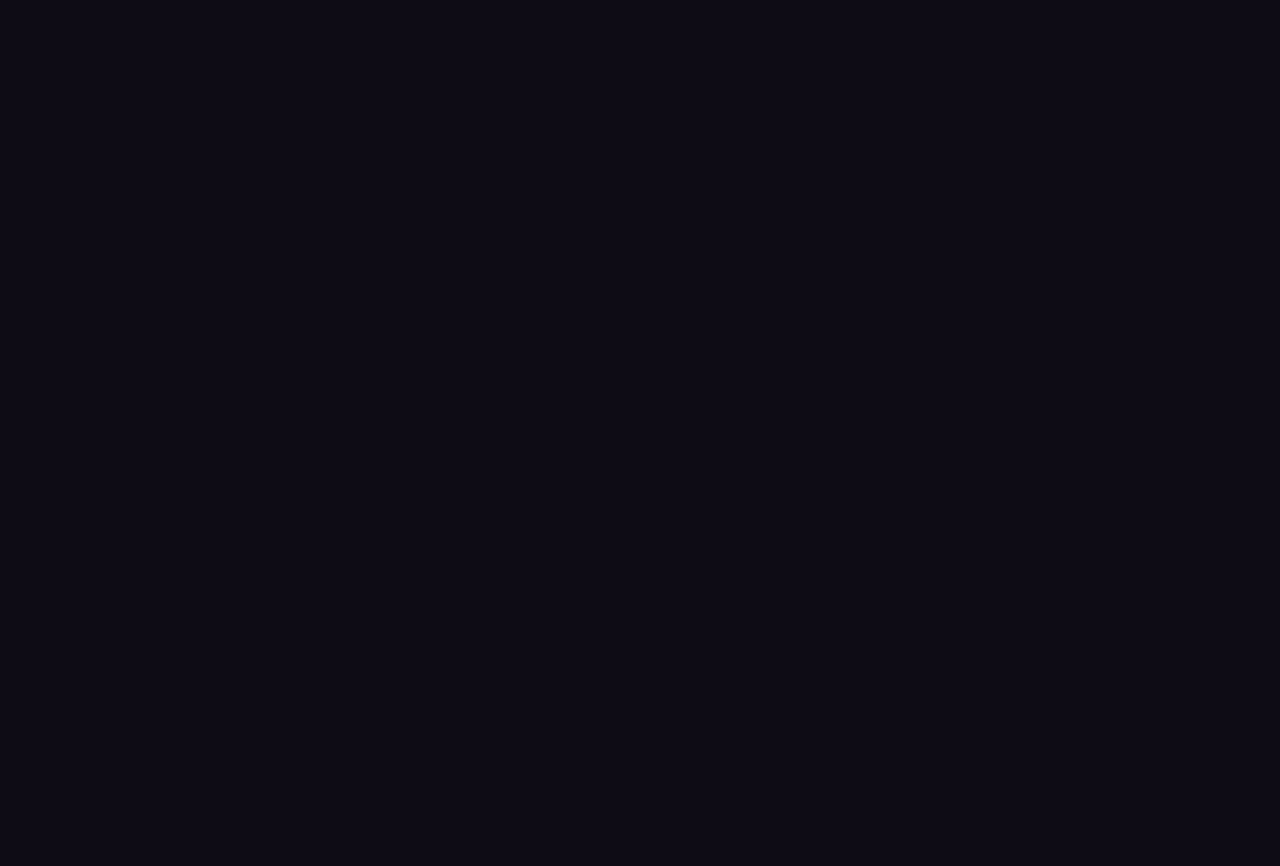
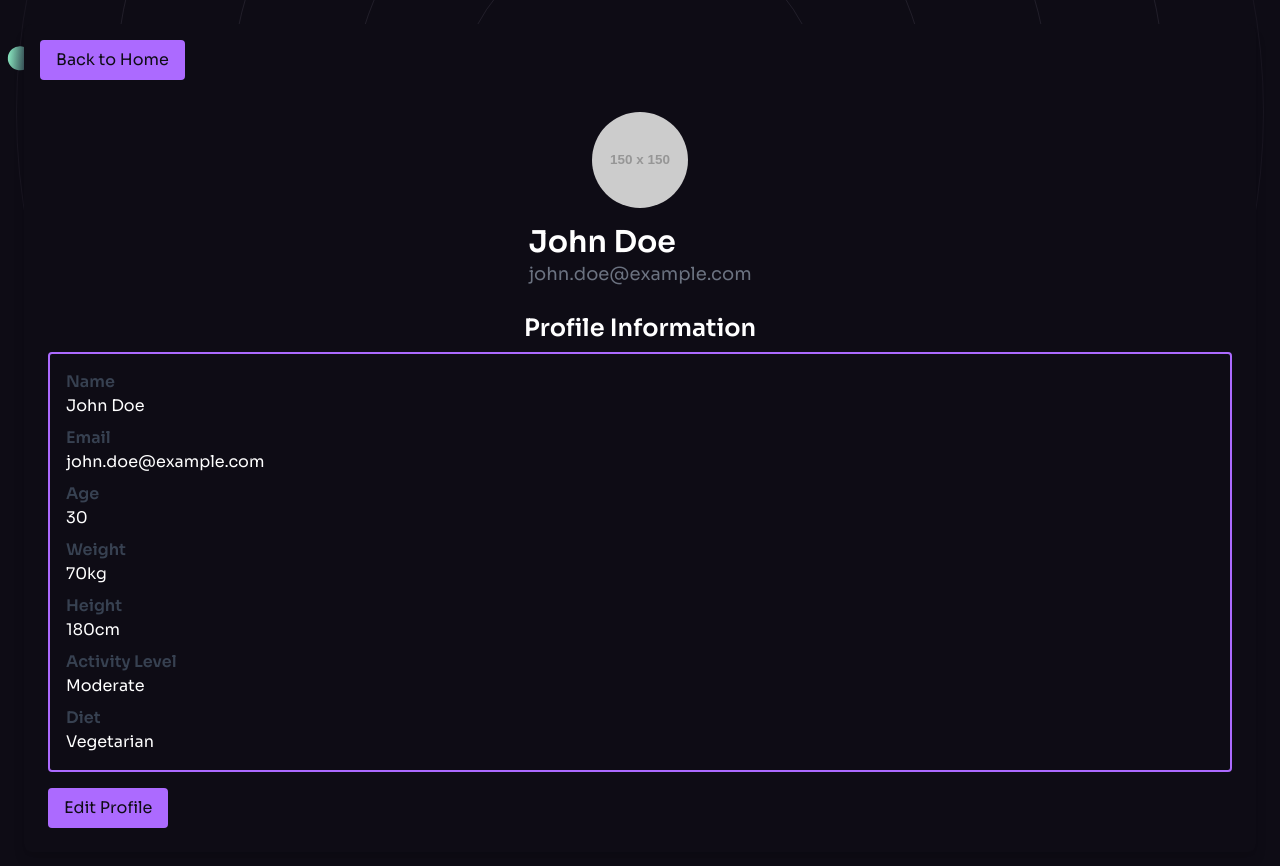
Before and after one commit to Thykp/HEAP_Group17, a React (Vite) app in the folder frontend/: page /profile in a window 1280 px wide. Before the commit this address had no page. Shown: the top 866 px of the page. Before the commit the page ends 800 px from the top, so only its background shows below. Built offline with nearby package versions, Linux system fonts and the light colour scheme.

Commit message:
added profile and updated background rendering

```diff
--- a/frontend/src/App.jsx
+++ b/frontend/src/App.jsx
@@ -1,26 +1,29 @@
+// App.jsx
 import { Routes, Route, useLocation } from 'react-router-dom';
 import { CSSTransition, TransitionGroup } from 'react-transition-group';
 import Login from "./pages/Login";
 import Home from "./pages/Home";
 import Landing from "./pages/Landing";
+import Profile from "./pages/Profile";
+import '../src/index.css';
+import Layout from './components/Layout';
 
 const App = () => {
   const location = useLocation();
 
   return (
+    <Layout>
       <TransitionGroup>
-      <CSSTransition
-        key={location.key}
-        classNames="page"
-        timeout={700}
-      >
+        <CSSTransition key={location.key} classNames="page" timeout={500}>
           <Routes location={location}>
             <Route path="/" element={<Landing />} />
             <Route path="/login" element={<Login />} />
             <Route path="/home" element={<Home />} />
+            <Route path="/profile" element={<Profile />} />
           </Routes>
         </CSSTransition>
       </TransitionGroup>
+    </Layout>
   );
 };
 
--- /dev/null
+++ b/frontend/src/components/Layout.jsx
@@ -0,0 +1,28 @@
+// src/components/Layout.jsx
+import React from 'react';
+import { heroBackground } from "../assets";
+import { BackgroundCircles } from "./design/Hero";
+
+const Layout = ({ children }) => {
+  return (
+    <div className="relative min-h-screen">
+      <div className="absolute inset-0 overflow-hidden">
+        {/* <div className="absolute -top-[54%] left-1/2 w-[234%] -translate-x-1/2 md:-top-[46%] md:w-[138%] lg:-top-[104%]">
+          <img
+            src={heroBackground}
+            className="w-full"
+            width={1440}
+            height={1800}
+            alt="hero background"
+          />
+        </div> */}
+        <BackgroundCircles className="adjusted-background-circles" />
+      </div>
+      <div className="relative z-10">
+        {children}
+      </div>
+    </div>
+  );
+};
+
+export default Layout;
--- /dev/null
+++ b/frontend/src/components/ProfileComponent.jsx
@@ -0,0 +1,172 @@
+import React, { useState } from 'react';
+import { Link } from 'react-router-dom';
+
+const ProfileComponent = () => {
+  const [isEditing, setIsEditing] = useState(false);
+  const [user, setUser] = useState({
+    name: 'John Doe',
+    email: 'john.doe@example.com',
+    age: 30,
+    weight: '70kg',
+    height: '180cm',
+    activityLevel: 'Moderate',
+    diet: 'Vegetarian',
+  });
+
+  const handleEdit = () => {
+    setIsEditing(true);
+  };
+
+  const handleSave = () => {
+    // Save the updated user information (e.g., send to API)
+    setIsEditing(false);
+  };
+
+  const handleChange = (e) => {
+    const { name, value } = e.target;
+    setUser({ ...user, [name]: value });
+  };
+
+  return (
+    <div className="container mx-auto p-6">
+      <div className="bg-n-8 text-n-1 rounded-lg shadow-lg p-6 relative">
+        <Link to="/home" className="absolute top-4 left-4">
+          <button className="px-4 py-2 bg-color-1 text-n-8 rounded hover:bg-color-2 transition duration-300 ease-in-out">
+            Back to Home
+          </button>
+        </Link>
+        <div className="flex flex-col items-center mt-16 space-y-4">
+          <img
+            src="https://via.placeholder.com/150"
+            alt={`${user.name}'s profile`}
+            className="w-24 h-24 rounded-full object-cover"
+          />
+          <div>
+            <h1 className="text-3xl font-bold">{user.name}</h1>
+            <p className="text-lg text-gray-500">{user.email}</p>
+          </div>
+        </div>
+        <div className="mt-6">
+          <h2 className="text-2xl font-semibold">Profile Information</h2>
+          <div className="mt-2 p-4 border-2 border-color-1 rounded space-y-2">
+            <div>
+              <label className="block text-gray-700">Name</label>
+              {isEditing ? (
+                <input
+                  type="text"
+                  name="name"
+                  value={user.name}
+                  onChange={handleChange}
+                  className="w-full px-4 py-2 bg-n-7 text-n-1 rounded"
+                />
+              ) : (
+                <p>{user.name}</p>
+              )}
+            </div>
+            <div>
+              <label className="block text-gray-700">Email</label>
+              {isEditing ? (
+                <input
+                  type="email"
+                  name="email"
+                  value={user.email}
+                  onChange={handleChange}
+                  className="w-full px-4 py-2 bg-n-7 text-n-1 rounded"
+                />
+              ) : (
+                <p>{user.email}</p>
+              )}
+            </div>
+            <div>
+              <label className="block text-gray-700">Age</label>
+              {isEditing ? (
+                <input
+                  type="number"
+                  name="age"
+                  value={user.age}
+                  onChange={handleChange}
+                  className="w-full px-4 py-2 bg-n-7 text-n-1 rounded"
+                />
+              ) : (
+                <p>{user.age}</p>
+              )}
+            </div>
+            <div>
+              <label className="block text-gray-700">Weight</label>
+              {isEditing ? (
+                <input
+                  type="text"
+                  name="weight"
+                  value={user.weight}
+                  onChange={handleChange}
+                  className="w-full px-4 py-2 bg-n-7 text-n-1 rounded"
+                />
+              ) : (
+                <p>{user.weight}</p>
+              )}
+            </div>
+            <div>
+              <label className="block text-gray-700">Height</label>
+              {isEditing ? (
+                <input
+                  type="text"
+                  name="height"
+                  value={user.height}
+                  onChange={handleChange}
+                  className="w-full px-4 py-2 bg-n-7 text-n-1 rounded"
+                />
+              ) : (
+                <p>{user.height}</p>
+              )}
+            </div>
+            <div>
+              <label className="block text-gray-700">Activity Level</label>
+              {isEditing ? (
+                <input
+                  type="text"
+                  name="activityLevel"
+                  value={user.activityLevel}
+                  onChange={handleChange}
+                  className="w-full px-4 py-2 bg-n-7 text-n-1 rounded"
+                />
+              ) : (
+                <p>{user.activityLevel}</p>
+              )}
+            </div>
+            <div>
+              <label className="block text-gray-700">Diet</label>
+              {isEditing ? (
+                <input
+                  type="text"
+                  name="diet"
+                  value={user.diet}
+                  onChange={handleChange}
+                  className="w-full px-4 py-2 bg-n-7 text-n-1 rounded"
+                />
+              ) : (
+                <p>{user.diet}</p>
+              )}
+            </div>
+          </div>
+          {isEditing ? (
+            <button
+              onClick={handleSave}
+              className="mt-4 px-4 py-2 bg-color-1 text-n-8 rounded hover:bg-color-2 transition duration-300 ease-in-out"
+            >
+              Save
+            </button>
+          ) : (
+            <button
+              onClick={handleEdit}
+              className="mt-4 px-4 py-2 bg-color-1 text-n-8 rounded hover:bg-color-2 transition duration-300 ease-in-out"
+            >
+              Edit Profile
+            </button>
+          )}
+        </div>
+      </div>
+    </div>
+  );
+};
+
+export default ProfileComponent;
--- a/frontend/src/index.css
+++ b/frontend/src/index.css
@@ -14,33 +14,43 @@
 }
 
 * {
-  scroll-behavior: smooth
+  scroll-behavior: smooth;
 }
 
-/* In your styles.css or equivalent */
+.adjusted-background-circles {
+  position: absolute;
+  top: 50%; /* Adjust as needed */
+  left: 50%;
+  width: 78rem;
+  height: 78rem; /* Adjust width and height based on design */
+  transform: translate(-50%, -50%);
+  border: 2px solid rgba(0, 0, 0, 0.5); /* Example border styling */
+  border-radius: 50%;
+  z-index: -1;
+}
+
+/* Transition styles for page enter and exit */
 .page-enter {
   opacity: 0;
-  transform: scale(0.9);
-  transition: opacity 0.7s ease-in-out, transform 0.7s ease-in-out;
+  transform: translateX(-100%);
 }
 
 .page-enter-active {
   opacity: 1;
-  transform: scale(1);
+  transform: translateX(0);
+  transition: opacity 0.7s ease-in-out, transform 0.7s ease-in-out;
 }
 
 .page-exit {
   opacity: 1;
-  transform: scale(1);
-  transition: opacity 0.7s ease-in-out, transform 0.7s ease-in-out;
+  transform: translateX(0);
 }
 
 .page-exit-active {
   opacity: 0;
-  transform: scale(0.9);
+  transform: translateX(100%);
+  transition: opacity 0.7s ease-in-out, transform 0.7s ease-in-out;
 }
-
-
 
 @layer base {
   body {
@@ -49,65 +59,65 @@
 }
 
 .rotate-45 {
-  @apply rotate-[45deg]
+  @apply rotate-[45deg];
 }
 
 .rotate-90 {
-  @apply rotate-[90deg]
+  @apply rotate-[90deg];
 }
 
 .rotate-135 {
-  @apply rotate-[135deg]
+  @apply rotate-[135deg];
 }
 
 .rotate-180 {
-  @apply rotate-[180deg]
+  @apply rotate-[180deg];
 }
 
 .rotate-225 {
-  @apply rotate-[225deg]
+  @apply rotate-[225deg];
 }
 
 .rotate-270 {
-  @apply rotate-[270deg]
+  @apply rotate-[270deg];
 }
 
 .rotate-315 {
-  @apply rotate-[315deg]
+  @apply rotate-[315deg];
 }
 
 .rotate-360 {
-  @apply rotate-[360deg]
+  @apply rotate-[360deg];
 }
 
 .-rotate-45 {
-  @apply rotate-[-45deg]
+  @apply rotate-[-45deg];
 }
 
 .-rotate-90 {
-  @apply rotate-[-90deg]
+  @apply rotate-[-90deg];
 }
 
 .-rotate-135 {
-  @apply rotate-[-135deg]
+  @apply rotate-[-135deg];
 }
 
 .-rotate-180 {
-  @apply rotate-[-180deg]
+  @apply rotate-[-180deg];
 }
 
 .-rotate-225 {
-  @apply rotate-[-225deg]
+  @apply rotate-[-225deg];
 }
 
 .-rotate-270 {
-  @apply rotate-[-270deg]
+  @apply rotate-[-270deg];
 }
 
 .-rotate-315 {
-  @apply rotate-[-315deg]
+  @apply rotate-[-315deg];
 }
 
 .-rotate-360 {
-  @apply rotate-[-360deg]
+  @apply rotate-[-360deg];
 }
--- /dev/null
+++ b/frontend/src/pages/Profile.jsx
@@ -0,0 +1,13 @@
+import React from 'react'
+import ProfileComponent from '../components/ProfileComponent'
+
+
+const Profile = () => {
+  return (
+    <>
+        <ProfileComponent />
+    </>
+  )
+}
+
+export default Profile
```
Lines whose indentation alone changed are shown as unchanged.
